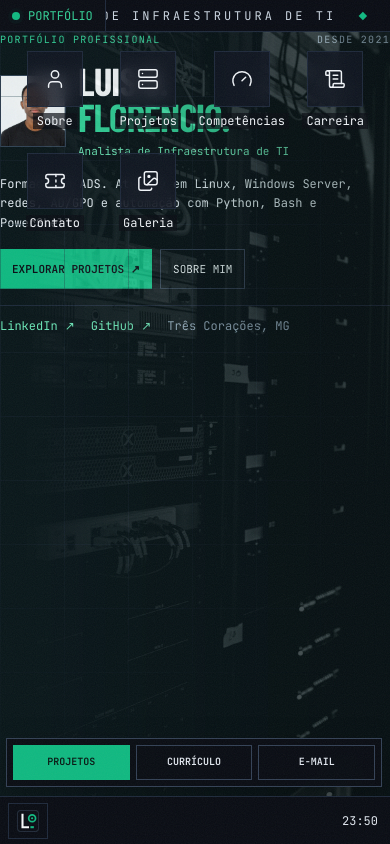
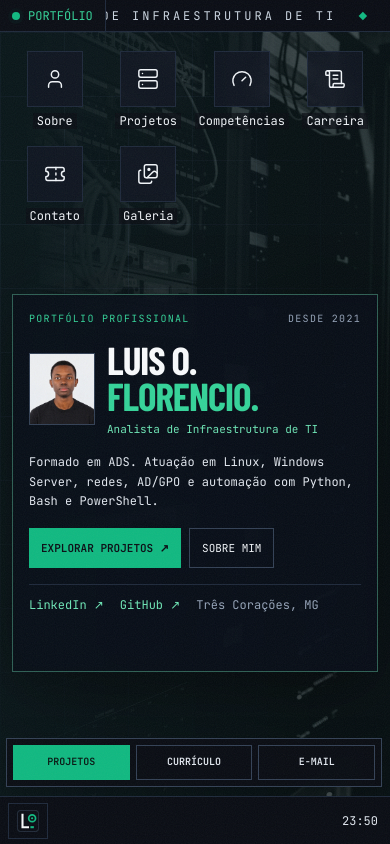
Before and after one commit to lteodoro780/lteodoro780.github.io, a React (Create React App) app in the folder frontend/: page / in a window 390 px wide. Built offline with nearby package versions, Linux system fonts and the light colour scheme; a web font is replaced by a local one.

Commit message:
style(mobile): painel profissional com rolagem e sem sobreposição da navegação

```diff
--- a/frontend/src/App.css
+++ b/frontend/src/App.css
@@ -251,3 +251,31 @@
 
 
 @media(max-width:767px){.wallpaper-intro{bottom:102px!important}}
+
+/* V4: recrutamento mobile — apresentação direta, sem telemetria sintética. */
+@media (max-width: 767px) {
+  .mobile-recruiter-intro {
+    position: absolute;
+    z-index: 12;
+    top: clamp(225px, 31svh, 282px);
+    left: 12px;
+    right: 12px;
+    bottom: 124px;
+    overflow-y: auto;
+    overscroll-behavior: contain;
+    padding: 16px;
+    border: 1px solid rgba(110, 231, 183, .38);
+    background: rgba(8, 14, 24, .91);
+    box-shadow: 0 20px 65px rgba(0, 0, 0, .46);
+    backdrop-filter: blur(14px);
+    scrollbar-width: thin;
+    scrollbar-color: #334155 transparent;
+  }
+  [data-testid="desktop-icons"] { row-gap: 9px; }
+  [data-testid="desktop-icons"] > button { min-height: 77px; }
+  .topology-central-host { opacity: .34; pointer-events: none; }
+}
+@media (max-width: 360px) {
+  .mobile-recruiter-intro { left: 8px; right: 8px; padding: 12px; }
+  .recruiter-links a { font-size: 9px; }
+}
```
